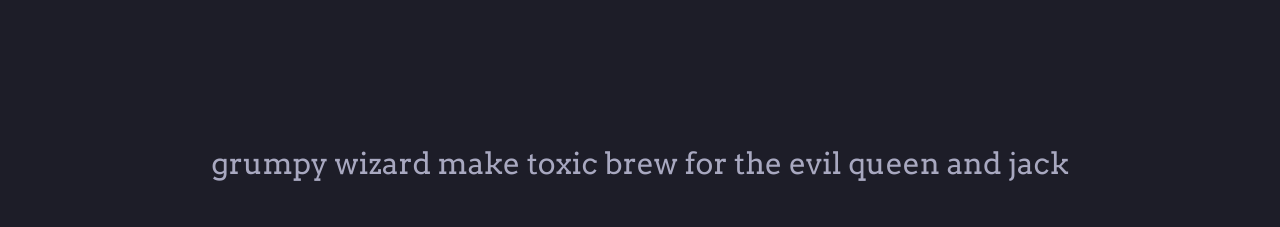
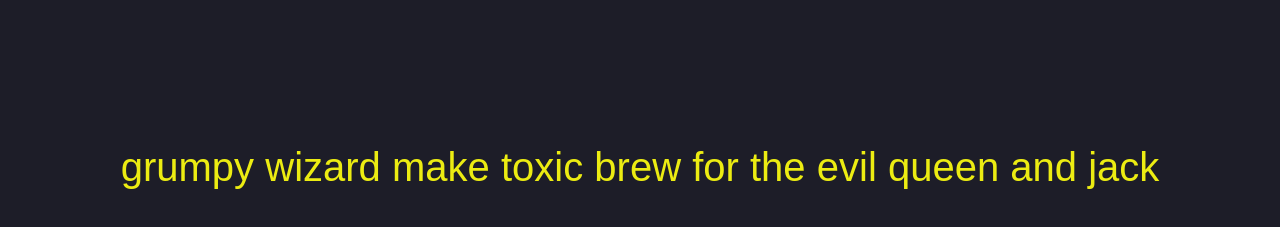
Before and after one commit to ariozone/typing-tutor, a plain HTML site: page index.html in a window 1280 px wide. Shown: the part 263-490 px from the top of the page. Drawn offline with Linux system fonts and the light colour scheme.

Commit message:
CSS styles adjusted. #1

```diff
--- a/styles.css
+++ b/styles.css
@@ -1,7 +1,8 @@
 body {
   background-color: rgb(29, 29, 40);
-  color: rgb(236, 236, 18);
+
   font-family: 'Arvo', serif;
+  color: rgb(168, 168, 192);
 }
 h1 {
   text-align: center;
@@ -10,7 +11,8 @@ h1 {
 }
 p {
   text-align: center;
-  color: rgb(168, 168, 192);
-  font-size: 30px;
+  color: rgb(236, 236, 18);
+  font-size: 40px;
+  font-family: 'Montserrat', sans-serif;
 
 }
```
